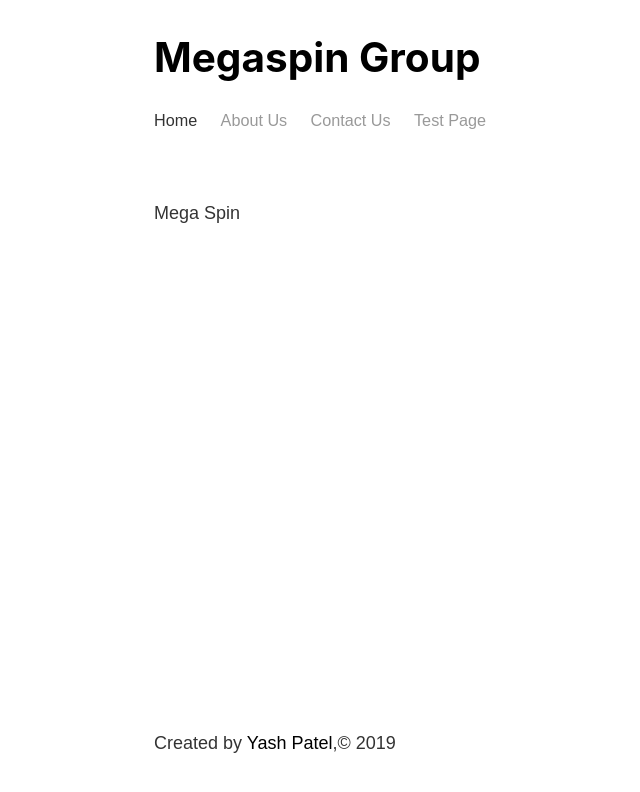
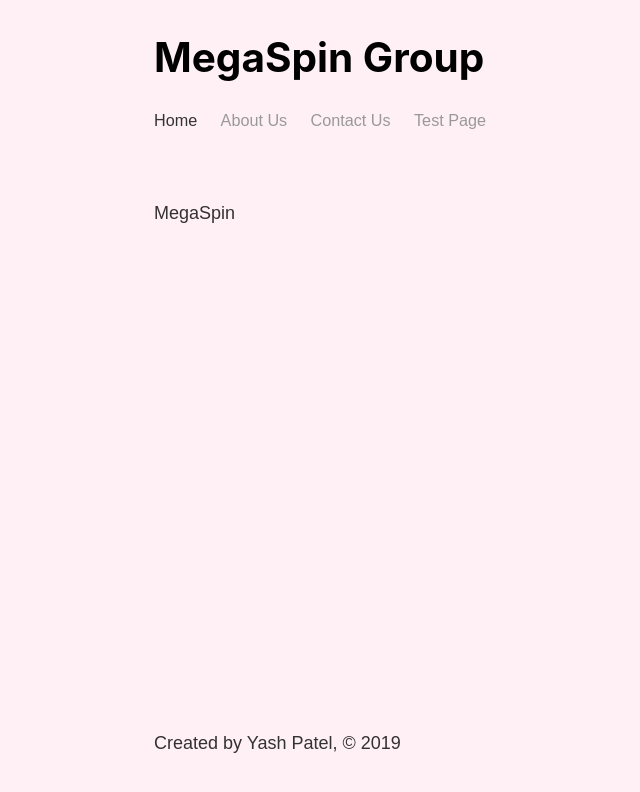
Before and after one commit to yashpatel12/MegaSpin, a Gatsby site: page / in a window 1280 px wide. Shown: the whole page, without its empty margins (129-769 px from the left). Built offline with nearby package versions, Linux system fonts and the light colour scheme; Gatsby itself is replaced by a stand-in of ours.

Commit message:
Day3 of code

```diff
--- a/gatsby-config.js
+++ b/gatsby-config.js
@@ -1,4 +1,8 @@
 module.exports = {
+  siteMetadata: {
+    title: "MegaSpin Group",
+    author: "Yash Patel"
+  },
   plugins: [
     "gatsby-plugin-sass"
   ]
--- a/package.json
+++ b/package.json
@@ -21,6 +21,7 @@
     "react-dom": "^16.9.0"
   },
   "devDependencies": {
+    "env-cmd": "^9.0.3",
     "prettier": "^1.18.2"
   },
   "repository": {
--- a/src/components/footer.js
+++ b/src/components/footer.js
@@ -1,9 +1,19 @@
 import React from "react"
 import FooterStyle from "./footer.module.scss"
+import { useStaticQuery, graphql } from "gatsby";
 const Footer = () =>{
+    const data = useStaticQuery(graphql`
+    query{
+        site {
+          siteMetadata {
+            author
+          }
+        }
+      }
+    `)
 return(
     <footer>
-        <p>Created by <a className={FooterStyle.contactlink} href="https://twitter.com/@Yash___Patel_"target="_blank">Yash Patel</a>,© 2019</p>
+        <p>Created by <a className= {FooterStyle.contactlink} href="https://twitter.com/@Yash___Patel_"target="_blank">{data.site.siteMetadata.author}</a>, © 2019</p>
     </footer>
 )
 }
--- a/src/components/footer.module.scss
+++ b/src/components/footer.module.scss
@@ -1,4 +1,4 @@
 .contactlink{
-    color: black;
+    color: #333333;
     text-decoration: none;
 }
--- a/src/components/header.js
+++ b/src/components/header.js
@@ -1,12 +1,23 @@
 import React from "react"
-import { Link } from "gatsby"
+import { Link, graphql, useStaticQuery } from "gatsby"
 import HeaderStyle from "./header.module.scss"
 
 const Header= () =>{
+    const data = useStaticQuery(graphql`
+    query{
+        site {
+          siteMetadata {
+            title
+          }
+        }
+      }
+    `)
 return(
     <header className={HeaderStyle.header}>
         <h1>
-            <Link className={HeaderStyle.title} to ="/">Megaspin Group</Link>
+            <Link className={HeaderStyle.title} activeClassName={HeaderStyle.megaimg} to ="/">
+            {data.site.siteMetadata.title}
+            </Link>
         </h1>
         <nav>
             <ul className={HeaderStyle.navigationlist}>
--- a/src/components/header.module.scss
+++ b/src/components/header.module.scss
@@ -8,7 +8,7 @@
     padding: 1rem 0 3rem;
 }
 .title{
-    color: black;
+    color: #000000;
     text-decoration: none;
 }
 .navigationlist{
--- a/src/pages/404.js
+++ /dev/null
@@ -1,5 +0,0 @@
-import React from "react"
-
-export default () => (
-  <div style={{ color: `purple`, fontSize: `72px` }}>You have reached the end of internet!</div>
-)
--- a/src/pages/index.js
+++ b/src/pages/index.js
@@ -4,7 +4,7 @@ const IndexPage = () =>{
     return(
     <Layout>
         <title>Home</title>
-        <p>Mega Spin</p>
+        <p>MegaSpin</p>
     </Layout>
     )
 }
--- a/src/style/style.scss
+++ b/src/style/style.scss
@@ -620,3 +620,6 @@ pre tt:after {
     font-size: 100%;
   }
 }
+*{
+  background: #fff0f5;
+}
```
Also changed, not shown: 2 other files.
